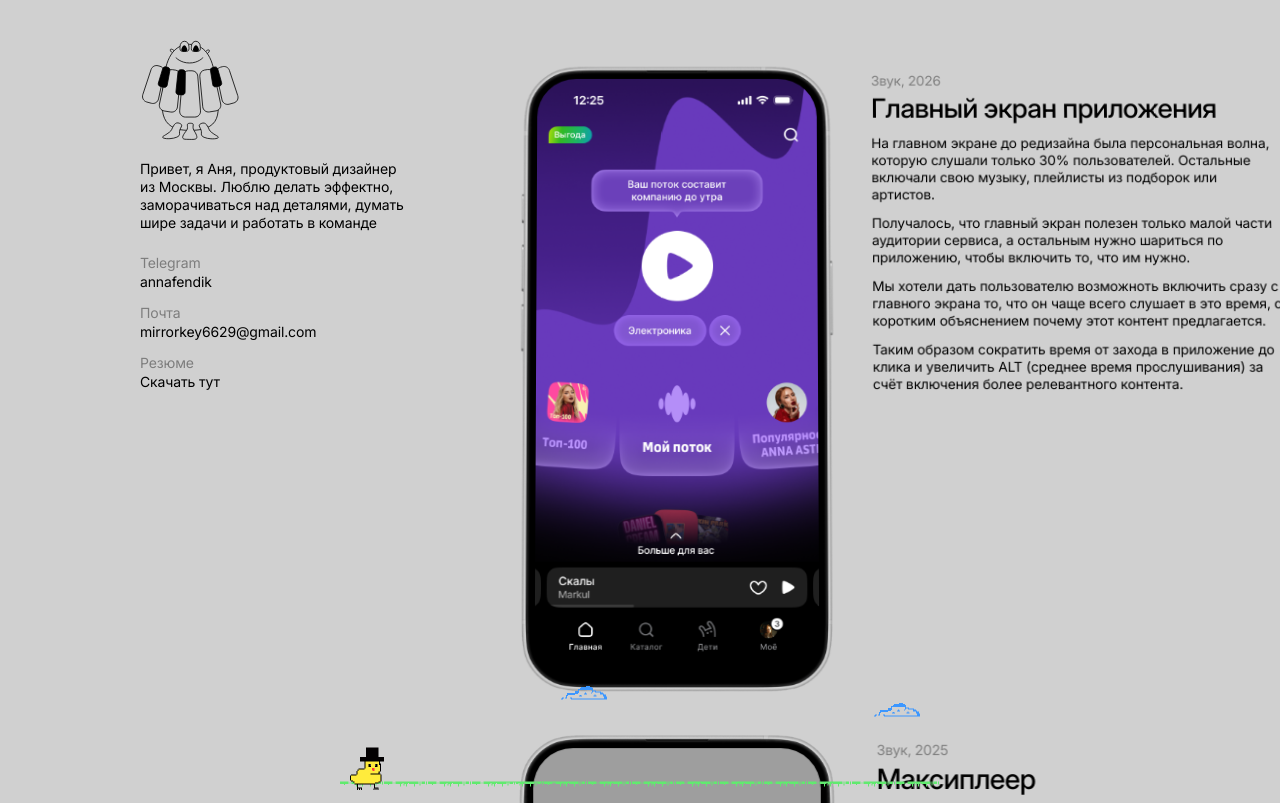
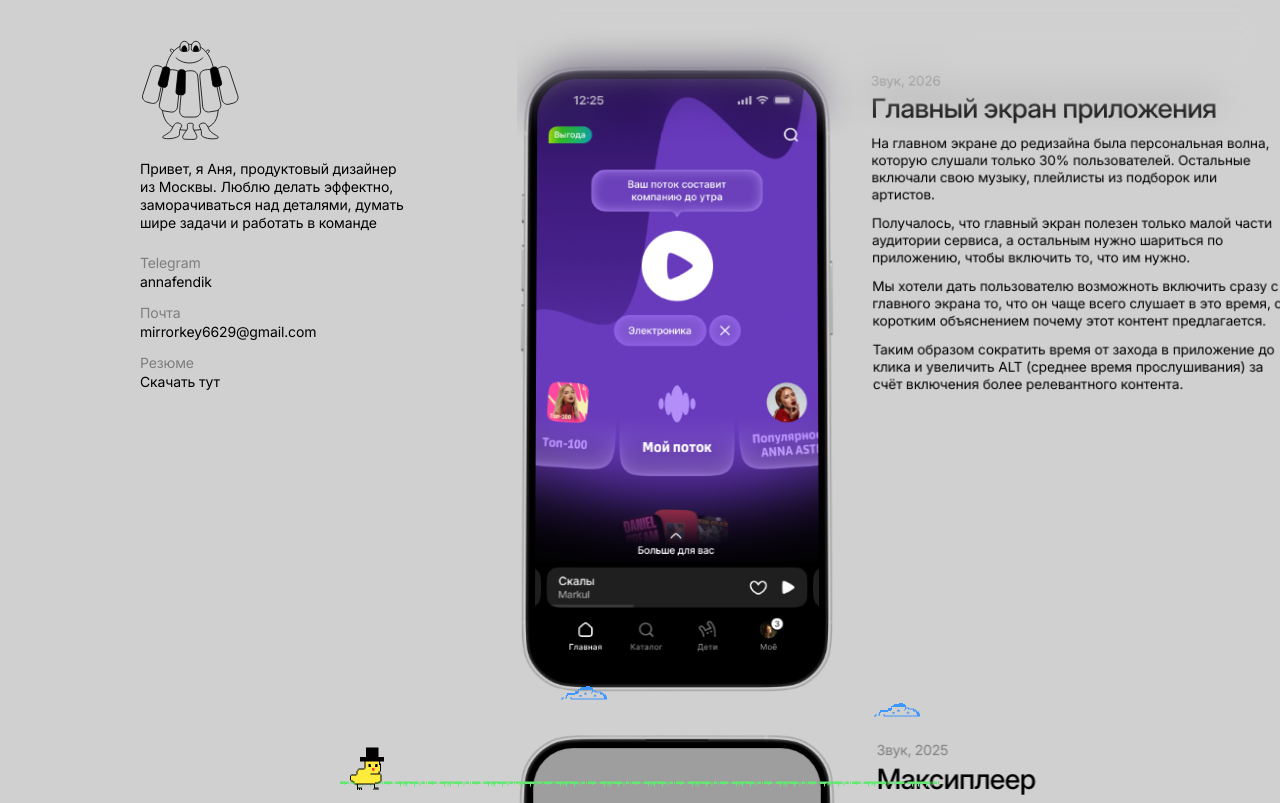
Before and after one commit to mirrorkey6629-ux/a24, a website built with Vite: page index.html in a window 1280 px wide. Shown: the top 803 px of the page. Built offline with nearby package versions, Linux system fonts and the light colour scheme; grey boxes are pictures that could not be loaded.

Commit message:
Add progressive top blur zone

```diff
--- a/style.css
+++ b/style.css
@@ -36,6 +36,20 @@ html, body { margin: 0; min-width: 1280px; min-height: 100%; background: #d0d0d0
 a { color: inherit; text-decoration: none; }
 a:hover { opacity: .55; }
 .portfolio { position: relative; width: 1440px; height: 3755px; margin: 0 auto; background: #d0d0d0; overflow: hidden; }
+.portfolio::before {
+  content: '';
+  position: fixed;
+  z-index: 15;
+  top: 0;
+  left: calc(50% - 203px);
+  width: 923px;
+  height: 140px;
+  pointer-events: none;
+  backdrop-filter: blur(18px);
+  -webkit-backdrop-filter: blur(18px);
+  mask-image: linear-gradient(to bottom, #000 0%, rgba(0,0,0,.82) 35%, transparent 100%);
+  -webkit-mask-image: linear-gradient(to bottom, #000 0%, rgba(0,0,0,.82) 35%, transparent 100%);
+}
 .profile { position: fixed; z-index: 10; left: calc(50% - 580px); top: 40px; width: 317px; font-size: 14px; font-weight: 400; line-height: 18px; letter-spacing: -.14px; }
 .profile__avatar { display: block; width: 100px; height: 100px; margin-bottom: 20px; }
 .profile__intro { margin: 0 0 22px; }
@@ -87,5 +101,6 @@ a:hover { opacity: .55; }
 }
 @media (max-width: 1439px) {
   .portfolio { margin-left: 0; margin-right: 0; }
+  .portfolio::before { left: 517px; }
   .profile { left: 140px; }
 }
```
